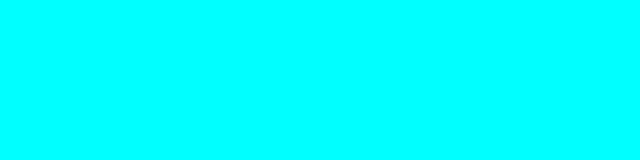
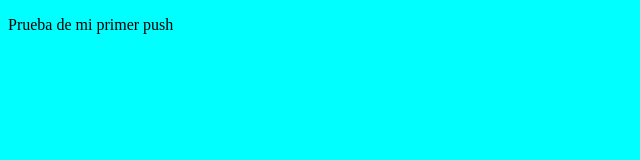
Before and after one commit to enavarro81/new-repo, a plain HTML site: page index.html in a window 1280 px wide. Shown: the whole page, without its empty margins (0-640 px from the left). Drawn offline with Linux system fonts and the light colour scheme.

Commit message:
mi primer push

```diff
--- a/index.html
+++ b/index.html
@@ -8,6 +8,6 @@
     <title>Mi primera prueba de git</title>
 </head>
 <body>
-
+    <p>Prueba de mi primer push</p>
 </body>
 </html>
```
